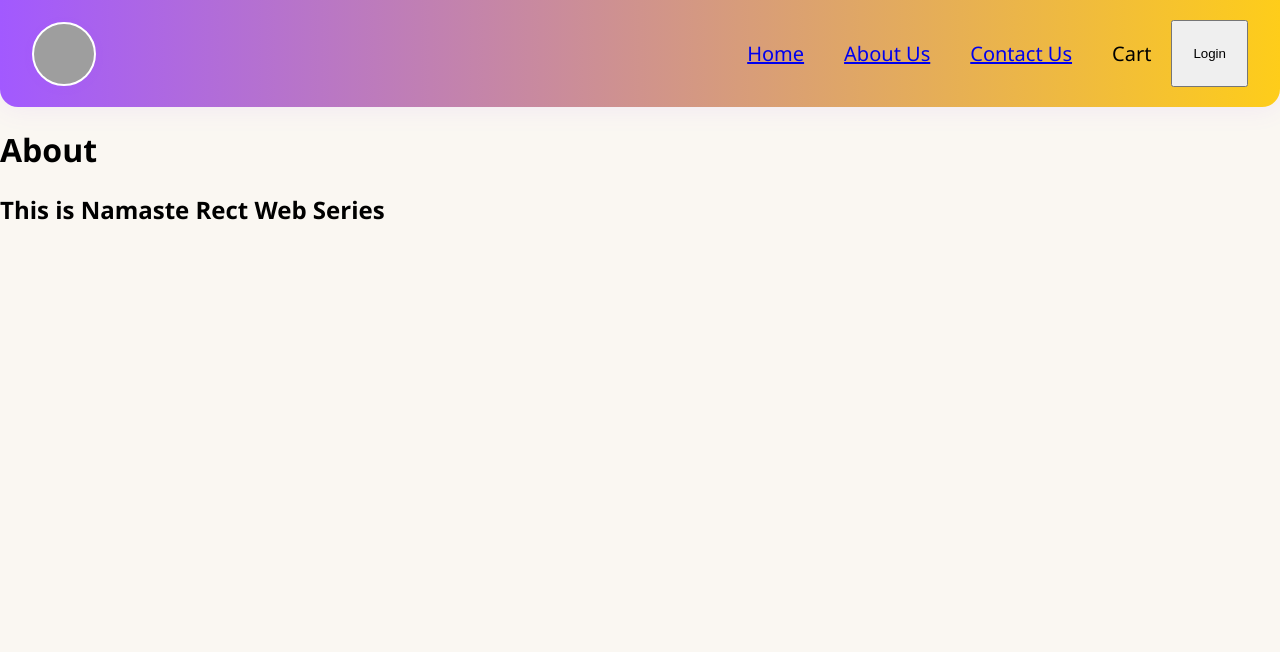
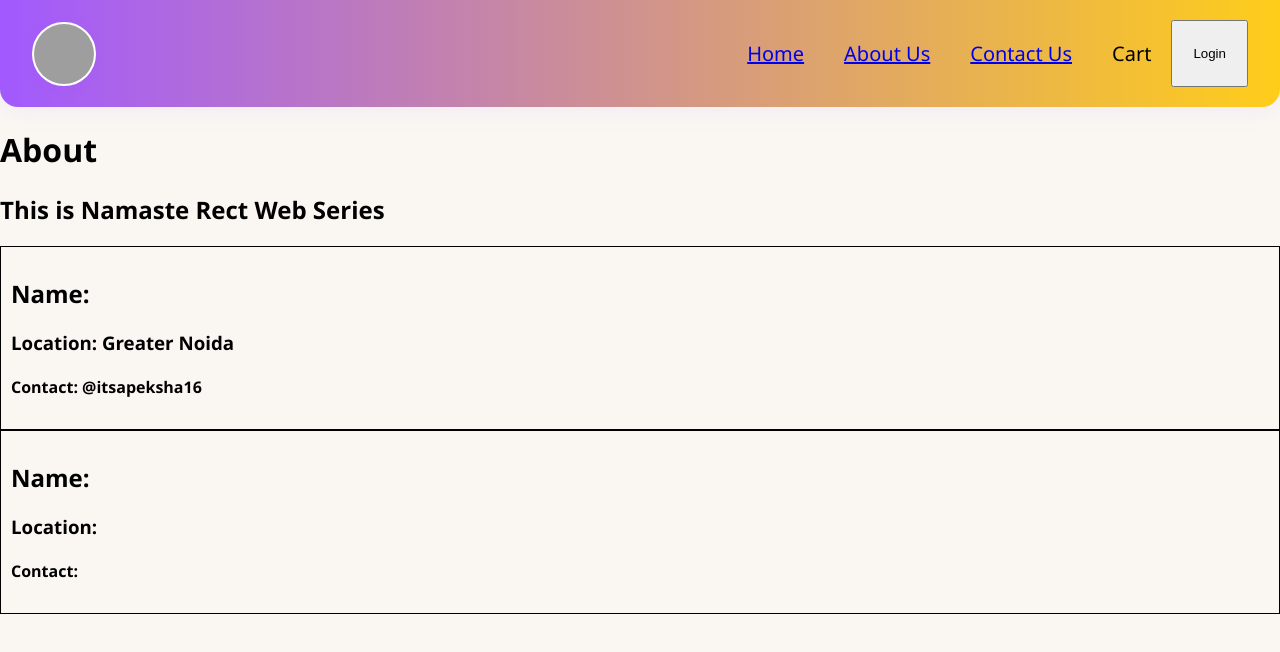
Before and after one commit to Apeksha16/Namaste-React, a React (Vite) app: page /about in a window 1280 px wide. Shown: the top 652 px of the page. Built offline with nearby package versions, Linux system fonts and the light colour scheme; grey boxes are pictures that could not be loaded.

Commit message:
custom hook added

```diff
--- a/src/App.js
+++ b/src/App.js
@@ -1,4 +1,3 @@
-import React from "react";
 import ReactDOM from "react-dom/client";
 import Header from "./components/Header";
 import Body from "./components/Body";
--- a/src/components/About.js
+++ b/src/components/About.js
@@ -1,8 +1,13 @@
+import User from "./User";
+import UserClass from "./UserClass";
+
 const About = () =>{
     return (
         <div>
             <h1>About</h1>
             <h2>This is Namaste Rect Web Series</h2>
+       <User/>
+       <UserClass/>
         </div>
     );
 };
--- a/src/components/RestaurantMenu.js
+++ b/src/components/RestaurantMenu.js
@@ -1,47 +1,50 @@
-import { useState, useEffect } from "react";
 import { useParams } from "react-router";
-import { MENU_API } from "../utils/constants";
 import Shimmer from "./Shimmer";
+import useRestaurantMenu from "../utils/useRestaurantMenu";
 
 const RestaurantMenu = () => {
-  const [resInfo, setResInfo] = useState(null);
+  // const [resInfo, setResInfo] = useState(null);
+
   const { resId } = useParams();
 
-  useEffect(() => {
-    fetchMenu();
-  }, []);
+  const resInfo = useRestaurantMenu(resId);
 
-  const fetchMenu = async () => {
-    const data = await fetch(
-      MENU_API + resId
-    );
-    const json = await data.json();
-    setResInfo(json.data);
-  };
+  // useEffect(() => {
+  //   fetchMenu();
+  // }, []);
+
+  // const fetchMenu = async () => {
+  //   const data = await fetch(MENU_API + resId);
+  //   const json = await data.json();
+  //   setResInfo(json.data);
+  // };
+
+
 
   if (!resInfo) {
     return <Shimmer />;
   }
 
   // Defensive: find the card with restaurant info
-  const infoCard = resInfo?.cards?.find(
-    (card) => card?.card?.card?.info
-  );
+  const infoCard = resInfo?.cards?.find((card) => card?.card?.card?.info);
   const restaurantInfo = infoCard?.card?.card?.info;
 
   if (!restaurantInfo) {
-    return <div className="menu"><h2>Restaurant info not found.</h2></div>;
+    return (
+      <div className="menu">
+        <h2>Restaurant info not found.</h2>
+      </div>
+    );
   }
 
   const { name, cuisines, costForTwoMessage } = restaurantInfo;
 
   // Find the menu items (dishes)
   let menuItems = [];
-  const menuCard = resInfo?.cards?.find(
-    (card) =>
-      card?.groupedCard?.cardGroupMap?.REGULAR?.cards?.some(
-        (c) => c?.card?.card?.itemCards
-      )
+  const menuCard = resInfo?.cards?.find((card) =>
+    card?.groupedCard?.cardGroupMap?.REGULAR?.cards?.some(
+      (c) => c?.card?.card?.itemCards
+    )
   );
   if (menuCard) {
     // Find all itemCards arrays and flatten them
@@ -54,15 +57,22 @@ const RestaurantMenu = () => {
   return (
     <div className="menu">
       <h1>{name}</h1>
-      <p>{cuisines?.join(", ")} - {costForTwoMessage}</p>
+      <p>
+        {cuisines?.join(", ")} - {costForTwoMessage}
+      </p>
       <h2>Menu</h2>
       <ul>
         {menuItems.length === 0 ? (
           <li>No menu items found.</li>
         ) : (
           menuItems.map((item, idx) => (
-            <li key={item.id + '-' + idx}>
-              {item.name} - Rs. {item.price ? (item.price / 100) : (item.defaultPrice ? item.defaultPrice / 100 : "-")}
+            <li key={item.id + "-" + idx}>
+              {item.name} - Rs.{" "}
+              {item.price
+                ? item.price / 100
+                : item.defaultPrice
+                ? item.defaultPrice / 100
+                : "-"}
             </li>
           ))
         )}
--- /dev/null
+++ b/src/components/User.js
@@ -0,0 +1,9 @@
+const User =({name})=>{
+    return <div className="user-card">
+<h2>Name: {name}</h2>
+<h3>Location: Greater Noida</h3>
+<h4>Contact: @itsapeksha16</h4>
+    </div>
+}
+
+export default User;
--- /dev/null
+++ b/src/components/UserClass.js
@@ -0,0 +1,21 @@
+import React from "react";
+
+
+class UserClass extends React.Component{
+    constructor(props){
+        super(props);
+        console.log(props);
+    }
+render(){
+    const {name, location, contact} = this.props;
+    return (
+        <div className="user-card">
+            <h2>Name: {name}</h2>
+            <h3>Location: {location}</h3>
+            <h4>Contact: {contact}</h4>
+        </div>
+    )
+}
+}
+
+export default UserClass;
--- /dev/null
+++ b/src/utils/useRestaurantMenu.js
@@ -0,0 +1,21 @@
+import { useEffect, useState } from "react";
+import { MENU_API } from "./constants";
+const useRestaurantMenu = (resId) => {
+
+    const[resInfo, setResInfo] = useState(null);
+    //fetchdata
+
+    useEffect(()=>{
+     fetchData();
+    }, []);
+
+const fetchData = async () =>{
+    const data = await fetch(MENU_API + resId);
+     const json = await data.json();
+    setResInfo(json.data);
+};
+
+  return resInfo;
+};
+
+export default useRestaurantMenu;
--- a/styles.css
+++ b/styles.css
@@ -173,3 +173,8 @@ body {
 .filter{
     display: flex;
 }
+
+.user-card{
+    padding: 10px;
+    border: 1px solid black;
+}
```
